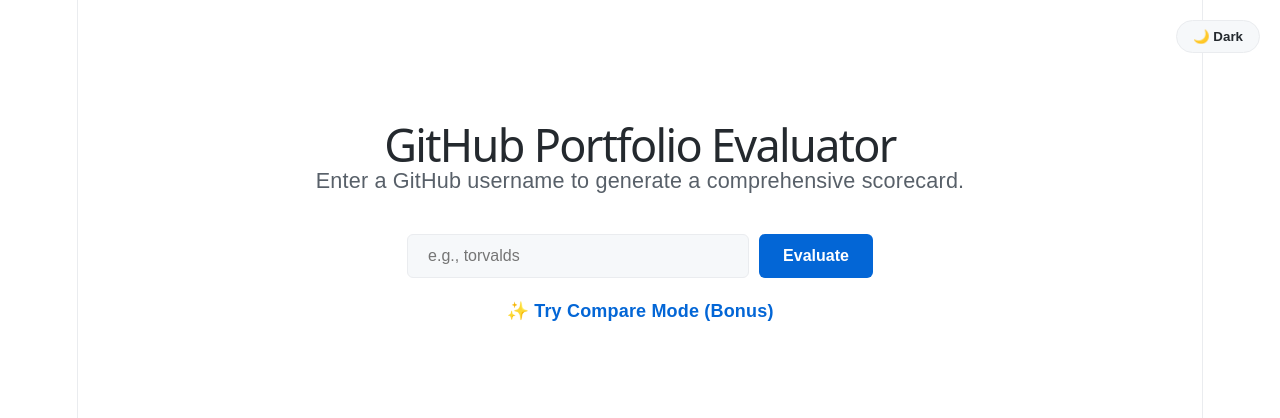
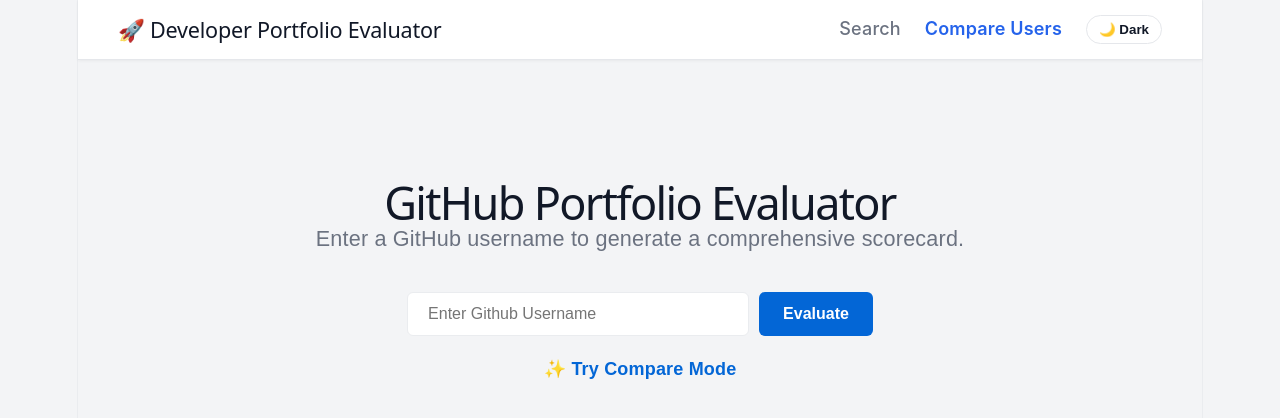
Before and after one commit to SHUSHAR-14042004/portfolio_evaluator, a React (Vite) app in the folder client/: page / in a window 1280 px wide. Shown: the top 418 px of the page. Built offline with nearby package versions, Linux system fonts and the light colour scheme.

Commit message:
added compare option3

```diff
--- a/client/src/App.jsx
+++ b/client/src/App.jsx
@@ -1,6 +1,6 @@
 import { useState, useEffect } from 'react';
-import { BrowserRouter as Router, Routes, Route } from 'react-router-dom';
-import { Toaster } from 'react-hot-toast'; // ✅ Import is here
+import { BrowserRouter as Router, Routes, Route, Link } from 'react-router-dom';
+import { Toaster } from 'react-hot-toast';
 import Home from './pages/Home';
 import Report from './pages/Report';
 import Compare from './pages/Compare';
@@ -33,7 +33,7 @@
   return (
     <Router>
 
-      {/* ✅ Day 18: Global Toaster Notification Container ADDED HERE */}
+      {/* Global Toaster Notification Container */}
       <Toaster
         position="top-center"
         toastOptions={{
@@ -45,31 +45,59 @@
         }}
       />
 
-      {/* Floating Theme Toggle Button */}
+      {/* 🚀 THE PROFESSIONAL NAVBAR */}
+      {/* Notice how it is INSIDE the Router, but OUTSIDE the Routes! */}
+      <nav style={{
+        backgroundColor: 'var(--bg-card)',
+        borderBottom: '1px solid var(--border-color, #e5e7eb)',
+        padding: '15px 40px',
+        display: 'flex',
+        justifyContent: 'space-between',
+        alignItems: 'center',
+        marginBottom: '30px',
+        boxShadow: '0 1px 3px rgba(0,0,0,0.05)'
+      }}>
+        {/* Logo/Brand */}
+        <h2 style={{ margin: 0, color: 'var(--text-main)', fontSize: '1.2rem', display: 'flex', alignItems: 'center', gap: '8px' }}>
+          🚀 Developer Portfolio Evaluator
+        </h2>
+
+        {/* Navigation Links & Theme Toggle */}
+        <div style={{ display: 'flex', alignItems: 'center', gap: '24px' }}>
+          <Link to="/" style={{ textDecoration: 'none', color: 'var(--text-muted)', fontWeight: '500' }}>Search</Link>
+          <Link to="/compare" style={{ textDecoration: 'none', color: 'var(--primary-color, #2563eb)', fontWeight: '600' }}>Compare Users</Link>
+
+          {/* Integrated Theme Toggle */}
           <button
             onClick={toggleTheme}
             style={{
-          position: 'absolute',
-          top: '20px',
-          right: '20px',
-          padding: '8px 16px',
+              padding: '6px 12px',
               cursor: 'pointer',
               borderRadius: '20px',
-          border: '1px solid var(--border)',
-          backgroundColor: 'var(--bg-card)',
+              border: '1px solid var(--border-color, #e5e7eb)',
+              backgroundColor: 'transparent',
               color: 'var(--text-main)',
-          fontWeight: 'bold',
-          transition: 'all 0.3s ease'
+              fontWeight: '600',
+              transition: 'all 0.2s ease',
+              display: 'flex',
+              alignItems: 'center',
+              gap: '6px'
             }}
           >
             {isDark ? '☀️ Light' : '🌙 Dark'}
           </button>
+        </div>
+      </nav>
 
+      {/* The Page Content */}
+      <div style={{ padding: '0 20px', maxWidth: '1200px', margin: '0 auto' }}>
         <Routes>
           <Route path="/" element={<Home />} />
           <Route path="/report/:username" element={<Report />} />
           <Route path="/compare" element={<Compare />} />
         </Routes>
+      </div>
+
     </Router>
   );
 }
--- a/client/src/index.css
+++ b/client/src/index.css
@@ -157,3 +157,52 @@
   animation: pulse 1.5s infinite ease-in-out;
   border-radius: 6px;
 }
+
+/* client/src/index.css */
+
+:root {
+  /* The Modern Dashboard Palette */
+  --bg-app: #f3f4f6;       /* Soft light gray for the whole page */
+  --bg-card: #ffffff;      /* Pure white for the content boxes */
+  --text-main: #111827;    /* Very dark gray for readable text */
+  --text-muted: #6b7280;   /* Medium gray for secondary text */
+  --primary-color: #2563eb; /* Professional Royal Blue */
+  --primary-hover: #1d4ed8;
+  --border-color: #e5e7eb; /* Soft borders */
+  --success-color: #10b981; /* Green for winning scores */
+}
+
+body {
+  margin: 0;
+  padding: 0;
+  background-color: var(--bg-app);
+  color: var(--text-main);
+  font-family: 'Inter', -apple-system, BlinkMacSystemFont, "Segoe UI", Roboto, sans-serif;
+  -webkit-font-smoothing: antialiased;
+}
+
+/* Reusable Dashboard Card Style */
+.dashboard-card {
+  background-color: var(--bg-card);
+  border: 1px solid var(--border-color);
+  border-radius: 12px;
+  padding: 24px;
+  box-shadow: 0 4px 6px -1px rgba(0, 0, 0, 0.05), 0 2px 4px -1px rgba(0, 0, 0, 0.03);
+  margin-bottom: 24px;
+}
+
+/* Global Button Style */
+.btn-primary {
+  background-color: var(--primary-color);
+  color: white;
+  padding: 10px 20px;
+  border-radius: 6px;
+  border: none;
+  font-weight: 600;
+  cursor: pointer;
+  transition: background-color 0.2s ease;
+}
+
+.btn-primary:hover {
+  background-color: var(--primary-hover);
+}
--- a/client/src/pages/Compare.jsx
+++ b/client/src/pages/Compare.jsx
@@ -42,9 +42,9 @@
 
       {/* Side-by-Side Inputs */}
       <form onSubmit={handleCompare} style={{ display: 'flex', justifyContent: 'center', gap: '20px', marginBottom: '40px' }}>
-        <input type="text" placeholder="User 1" value={user1} onChange={(e) => setUser1(e.target.value)} required />
+        <input type="text" placeholder="Username 1" value={user1} onChange={(e) => setUser1(e.target.value)} required />
         <span style={{ fontSize: '1.5em', fontWeight: 'bold' }}>VS</span>
-        <input type="text" placeholder="User 2" value={user2} onChange={(e) => setUser2(e.target.value)} required />
+        <input type="text" placeholder="Username 2" value={user2} onChange={(e) => setUser2(e.target.value)} required />
         <button type="submit" disabled={loading}>{loading ? 'Vs...' : 'Compare'}</button>
       </form>
 
--- a/client/src/pages/Home.jsx
+++ b/client/src/pages/Home.jsx
@@ -65,7 +65,7 @@
       <form onSubmit={handleSearch} style={{ display: 'flex', justifyContent: 'center', gap: '10px', marginBottom: '20px' }}>
         <input
           type="text"
-          placeholder="e.g., torvalds"
+          placeholder="Enter Github Username"
           value={username}
           onChange={(e) => setUsername(e.target.value)}
           style={{ padding: '12px 20px', fontSize: '16px', width: '300px', borderRadius: '6px', border: '1px solid var(--border)', backgroundColor: 'var(--bg-card)', color: 'var(--text-main)', outline: 'none' }}
@@ -118,7 +118,7 @@
       )}
       <div style={{ marginTop: '20px' }}>
   <Link to="/compare" style={{ textDecoration: 'none', color: '#0366d6', fontWeight: 'bold' }}>
-    ✨ Try Compare Mode (Bonus)
+    ✨ Try Compare Mode
   </Link>
 </div>
     </div>
```
Lines whose indentation alone changed are shown as unchanged.
